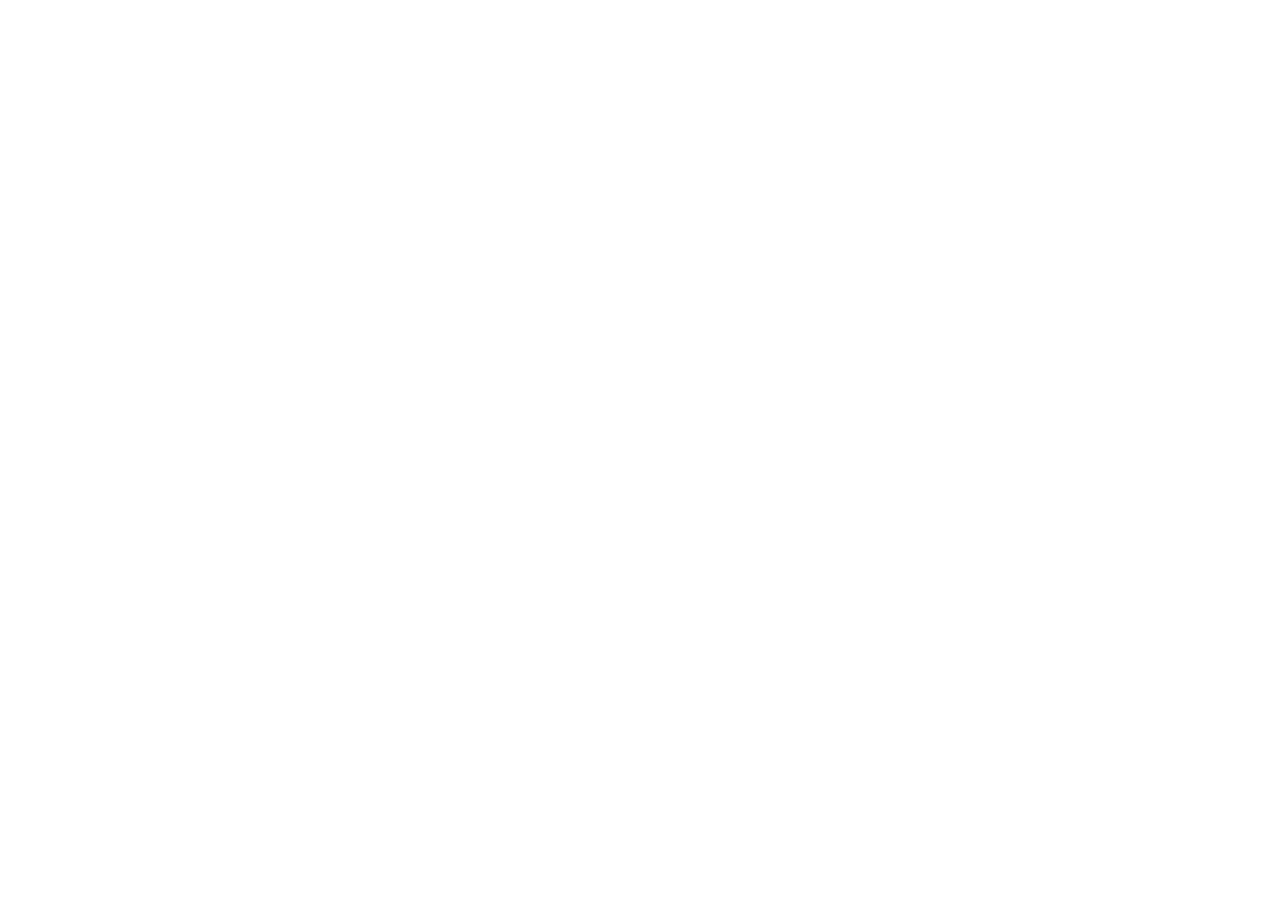
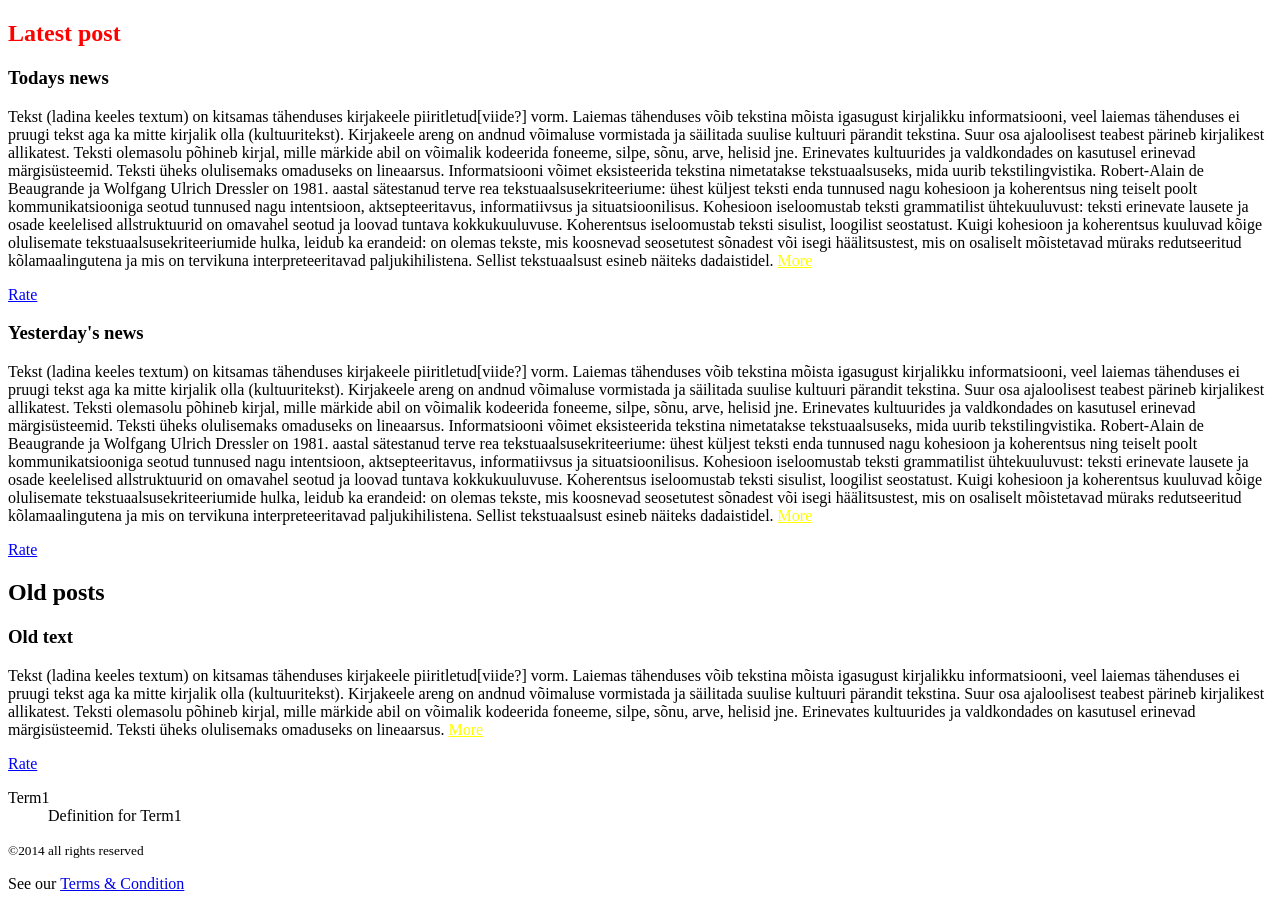
Before and after one commit to mairitikk/frontend-roadmap, a plain HTML site: page HTML_and_CSS/css_selectors.html in a window 1280 px wide. Before the commit the page ends 800 px from the top, so only its background shows below. Drawn offline with Linux system fonts and the light colour scheme.

Commit message:
Relationship selectors

```diff
--- a/HTML_and_CSS/css_selectors.html
+++ b/HTML_and_CSS/css_selectors.html
@@ -6,11 +6,86 @@
 
     <title>Attribute selectors</title>
     <style>
+     section.latest > h1{
+            color:red;
+        }
+        article a{
+            color: yellow;
+        }
+        article p + a{
+            color: blue;
+        }
         </style>
     </head>
     <body>
         <div class="main-content">
-            <section class="articles"
+            <section class="articles latest">
+                <h1>Latest post</h1>
+                <article>
+                    <h1>Todays news</h1>
+                    <p>
+                        Tekst (ladina keeles textum) on kitsamas tähenduses kirjakeele piiritletud[viide?] vorm. Laiemas tähenduses võib tekstina mõista igasugust kirjalikku informatsiooni, veel laiemas tähenduses ei pruugi tekst aga ka mitte kirjalik olla (kultuuritekst).
+
+Kirjakeele areng on andnud võimaluse vormistada ja säilitada suulise kultuuri pärandit tekstina. Suur osa ajaloolisest teabest pärineb kirjalikest allikatest.
+
+Teksti olemasolu põhineb kirjal, mille märkide abil on võimalik kodeerida foneeme, silpe, sõnu, arve, helisid jne. Erinevates kultuurides ja valdkondades on kasutusel erinevad märgisüsteemid. Teksti üheks olulisemaks omaduseks on lineaarsus.
+
+Informatsiooni võimet eksisteerida tekstina nimetatakse tekstuaalsuseks, mida uurib tekstilingvistika. Robert-Alain de Beaugrande ja Wolfgang Ulrich Dressler on 1981. aastal sätestanud terve rea tekstuaalsusekriteeriume: ühest küljest teksti enda tunnused nagu kohesioon ja koherentsus ning teiselt poolt kommunikatsiooniga seotud tunnused nagu intentsioon, aktsepteeritavus, informatiivsus ja situatsioonilisus.
+
+Kohesioon iseloomustab teksti grammatilist ühtekuuluvust: teksti erinevate lausete ja osade keelelised allstruktuurid on omavahel seotud ja loovad tuntava kokkukuuluvuse. Koherentsus iseloomustab teksti sisulist, loogilist seostatust. Kuigi kohesioon ja koherentsus kuuluvad kõige olulisemate tekstuaalsusekriteeriumide hulka, leidub ka erandeid: on olemas tekste, mis koosnevad seosetutest sõnadest või isegi häälitsustest, mis on osaliselt mõistetavad müraks redutseeritud kõlamaalingutena ja mis on tervikuna interpreteeritavad paljukihilistena. Sellist tekstuaalsust esineb näiteks dadaistidel.
+<a href="#">More</a>
+
+</p>
+<a href="#">Rate</a>
+                </article>
+                <article>
+                    <h1>Yesterday's news</h1>
+                    <p>
+                        Tekst (ladina keeles textum) on kitsamas tähenduses kirjakeele piiritletud[viide?] vorm. Laiemas tähenduses võib tekstina mõista igasugust kirjalikku informatsiooni, veel laiemas tähenduses ei pruugi tekst aga ka mitte kirjalik olla (kultuuritekst).
+
+Kirjakeele areng on andnud võimaluse vormistada ja säilitada suulise kultuuri pärandit tekstina. Suur osa ajaloolisest teabest pärineb kirjalikest allikatest.
+
+Teksti olemasolu põhineb kirjal, mille märkide abil on võimalik kodeerida foneeme, silpe, sõnu, arve, helisid jne. Erinevates kultuurides ja valdkondades on kasutusel erinevad märgisüsteemid. Teksti üheks olulisemaks omaduseks on lineaarsus.
+
+Informatsiooni võimet eksisteerida tekstina nimetatakse tekstuaalsuseks, mida uurib tekstilingvistika. Robert-Alain de Beaugrande ja Wolfgang Ulrich Dressler on 1981. aastal sätestanud terve rea tekstuaalsusekriteeriume: ühest küljest teksti enda tunnused nagu kohesioon ja koherentsus ning teiselt poolt kommunikatsiooniga seotud tunnused nagu intentsioon, aktsepteeritavus, informatiivsus ja situatsioonilisus.
+
+Kohesioon iseloomustab teksti grammatilist ühtekuuluvust: teksti erinevate lausete ja osade keelelised allstruktuurid on omavahel seotud ja loovad tuntava kokkukuuluvuse. Koherentsus iseloomustab teksti sisulist, loogilist seostatust. Kuigi kohesioon ja koherentsus kuuluvad kõige olulisemate tekstuaalsusekriteeriumide hulka, leidub ka erandeid: on olemas tekste, mis koosnevad seosetutest sõnadest või isegi häälitsustest, mis on osaliselt mõistetavad müraks redutseeritud kõlamaalingutena ja mis on tervikuna interpreteeritavad paljukihilistena. Sellist tekstuaalsust esineb näiteks dadaistidel.
+
+<a href="#">More</a>
+
+  </p>
+  <a href="#">Rate</a>
+                </article>
+            </section>
+            <section class="articles arcived">
+                <h1>Old posts</h1>
+                <article>
+                    <h1>Old text</h1>
+                    <p>
+                        Tekst (ladina keeles textum) on kitsamas tähenduses kirjakeele piiritletud[viide?] vorm. Laiemas tähenduses võib tekstina mõista igasugust kirjalikku informatsiooni, veel laiemas tähenduses ei pruugi tekst aga ka mitte kirjalik olla (kultuuritekst).
+
+Kirjakeele areng on andnud võimaluse vormistada ja säilitada suulise kultuuri pärandit tekstina. Suur osa ajaloolisest teabest pärineb kirjalikest allikatest.
+
+Teksti olemasolu põhineb kirjal, mille märkide abil on võimalik kodeerida foneeme, silpe, sõnu, arve, helisid jne. Erinevates kultuurides ja valdkondades on kasutusel erinevad märgisüsteemid. Teksti üheks olulisemaks omaduseks on lineaarsus.
+<a href="#">More</a>
+
+
+                    </p>
+                    <a href="#">Rate</a>
+                </article>
+            </section>
+            <aside>
+                <section class="glossary">
+                    <dl>
+                        <dt>Term1</dt>
+                        <dd>Definition for Term1</dd>
+                    </dl>
+                </section>
+            </aside>
         </div>
+        <footer>
+           <small> &copy;2014 all rights reserved</small>
+           <p>See our <a href="#">Terms &amp; Condition</a></p>
+        </footer>
     </body>
 </html>
```
Also changed, not shown: Bootstrap Framework/bootstrap.html (renamed from Bootstrap Framework/boots.html).
